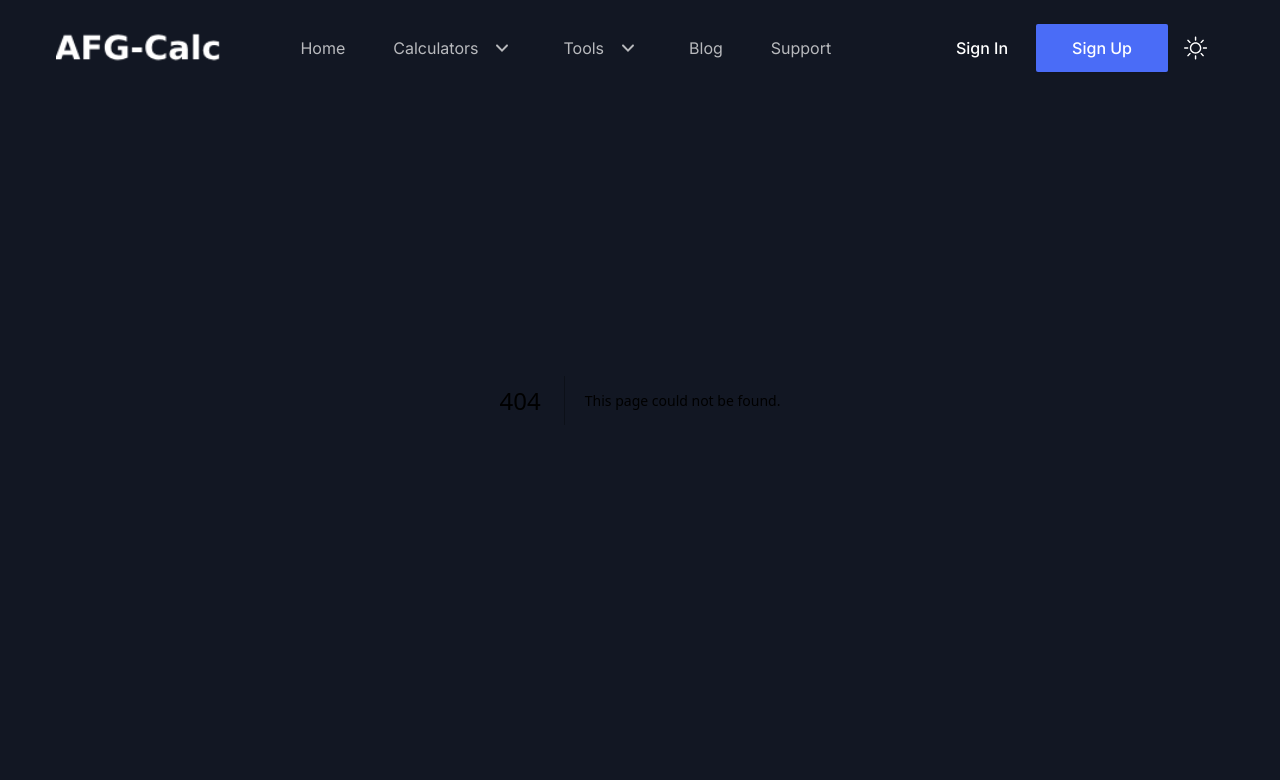
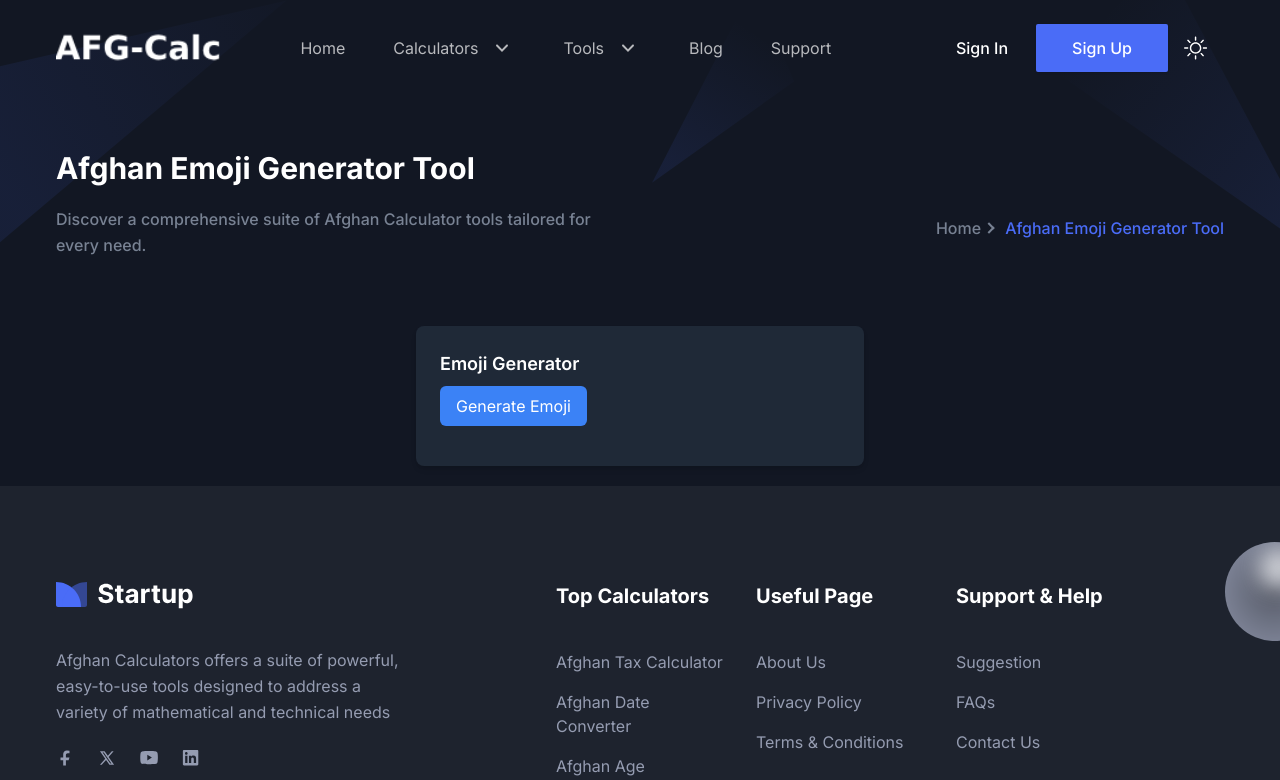
Before and after one commit to danishyarkhwork/afghan-calculator, a Next.js app: page /afghan-emoji-generator in a window 1280 px wide. Before the commit this address had no page. Shown: the top 780 px of the page. Built offline with nearby package versions, Linux system fonts and the light colour scheme.

Commit message:
add: emoji generator sample added

```diff
--- a/next.config.js
+++ b/next.config.js
@@ -10,6 +10,7 @@ const nextConfig = {
       },
     ],
   },
+  // Other Next.js configurations can be added here
 };
 
 module.exports = nextConfig;
--- /dev/null
+++ b/src/app/afghan-emoji-generator/page.tsx
@@ -0,0 +1,25 @@
+import EmojiGenerator from "@/components/Tools/EmojiGenerator";
+import Breadcrumb from "@/components/Common/Breadcrumb";
+
+import { Metadata } from "next";
+
+export const metadata: Metadata = {
+    title: "Afghan Tax Calculator | Afghan Calculator",
+    description: "This is Afghan Tax Calculator Page",
+    // other metadata
+};
+
+const AfghanEmojiGeneratorPage = () => {
+    return (
+        <>
+            <Breadcrumb
+                pageName="Afghan Emoji Generator Tool"
+                description="Discover a comprehensive suite of Afghan Calculator tools tailored for
+        every need."
+            />
+            <EmojiGenerator />
+        </>
+    );
+};
+
+export default AfghanEmojiGeneratorPage;
--- a/src/components/Header/menuData.tsx
+++ b/src/components/Header/menuData.tsx
@@ -46,7 +46,7 @@ const menuData: Menu[] = [
       {
         id: 81,
         title: "Afghan AI Emoji Generator",
-        path: "/afghan-ai-emoji-generator",
+        path: "/afghan-emoji-generator",
         newTab: false,
       },
     ],
--- a/src/components/OurToolsSection/ourToolsSectionData.tsx
+++ b/src/components/OurToolsSection/ourToolsSectionData.tsx
@@ -1,7 +1,7 @@
 const ourToolsSectionData = [
   { id: 1, emoji: "📱", title: "Afghan Tax Calculator", description: "Calculate all your taxes here.", link: "/afghan-tax-calculators" },
   { id: 2, emoji: "📅", title: "Afghan Date Converter", description: "Free Date Converter for all.", link: "/afghan-date-converter" },
-  { id: 3, emoji: "😊", title: "Afghan AI Emoji Generator", description: "Create & Find Emoji with Free AI", link: "/afghan-ai-emoji-generator" },
+  { id: 3, emoji: "😊", title: "Afghan AI Emoji Generator", description: "Create & Find Emoji with Free AI", link: "/afghan-emoji-generator" },
   { id: 4, emoji: "🛍️", title: "Sales Tax Calculator", description: "Sales tax of goods and services.", link: "/sales-tax-calculator" },
   { id: 5, emoji: "🙋‍♂️", title: "Age Calculator", description: "Calculate your age here.", link: "/age-calculator" },
   { id: 6, emoji: "💻", title: "Tool Six", description: "Description for tool six.", link: "#" },
--- /dev/null
+++ b/src/components/Tools/EmojiGenerator.tsx
@@ -0,0 +1,32 @@
+"use client";
+
+// EmojiGenerator component
+import React, { useState } from 'react';
+
+const EmojiGenerator: React.FC = () => {
+    const [generatedEmoji, setGeneratedEmoji] = useState<string>('');
+
+    const generateEmoji = () => {
+        // Logic to generate emoji goes here
+        const emojis = ['😀', '😎', '🚀', '🎉', '🌟']; // Example emojis
+        const randomIndex = Math.floor(Math.random() * emojis.length);
+        setGeneratedEmoji(emojis[randomIndex]);
+    };
+
+    return (
+        <div className="flex justify-center my-5">
+            <div className="panel p-6 bg-white dark:bg-gray-800 rounded-lg shadow-md w-full max-w-md">
+                <h2 className="text-lg font-semibold mb-2">Emoji Generator</h2>
+                <button
+                    className="bg-blue-500 hover:bg-blue-600 text-white py-2 px-4 rounded-md mb-4"
+                    onClick={generateEmoji}
+                >
+                    Generate Emoji
+                </button>
+                <div className="text-5xl">{generatedEmoji}</div>
+            </div>
+        </div>
+    );
+};
+
+export default EmojiGenerator;
```
